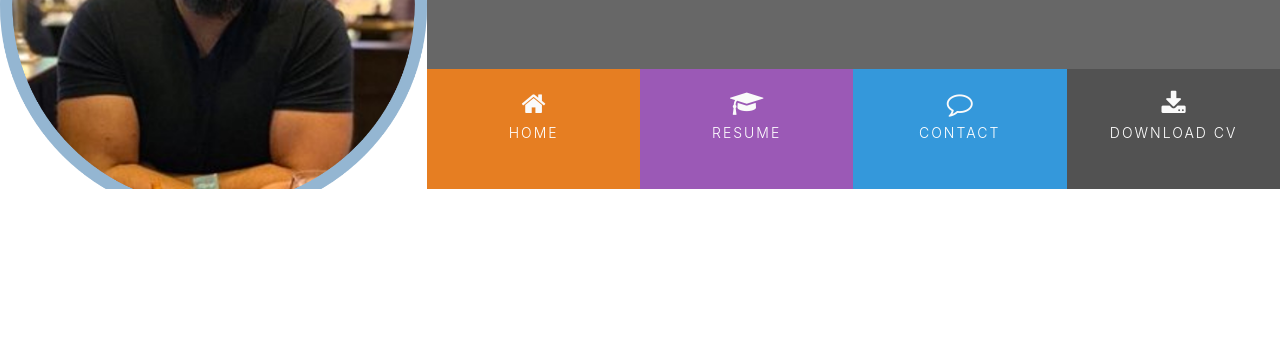
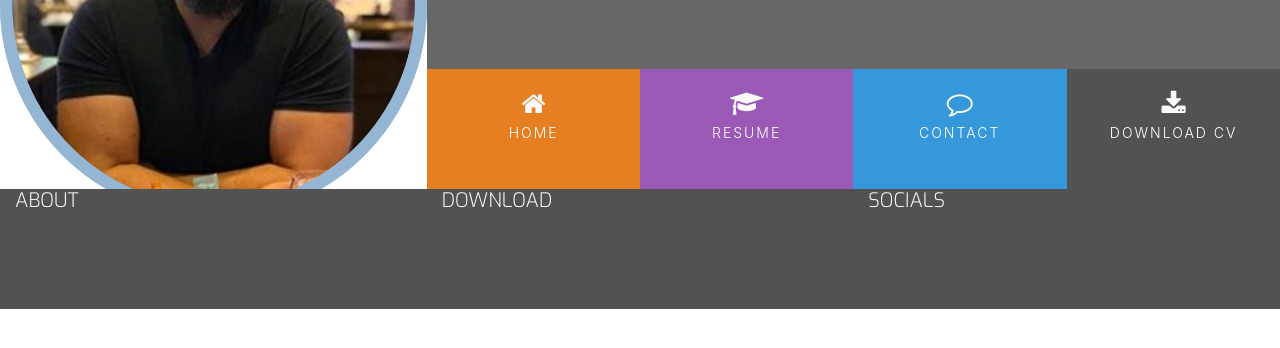
Before and after one commit to OscarBackman92/Resume-Oscar-B, a plain HTML site: page index.html in a window 1280 px wide. Shown: the part 180-528 px from the top of the page. Drawn offline with nearby package versions, Linux system fonts and the light colour scheme.

Commit message:
added footer h5 and styling

```diff
--- a/assets/css/style.css
+++ b/assets/css/style.css
@@ -20,6 +20,21 @@
 
 .ui-menu-color-download {
     background-color: #525252;
+}
+
+/*--------------------------------------------Special padding/margins and text*/
+h1,h2,h3,h4 {
+    margin: 0;
+}
+
+.uppercase {
+    text-transform: uppercase;
+}
+
+.general-sub {
+    font-family: "EXO", sans-serif;
+    font-weight: 300;
+    color: #fafafafa;
 }
 
 /*--------------------------------------------Heading*/
@@ -114,3 +129,13 @@ header {
     background-color: rgba(0,0,0,0.2);
     height: 120px;
 }
+
+/*--------------------------------------------Footer*/
+
+footer {
+    background-color: #525252;
+    color: #fafafa;
+    min-height: 120px;
+    margin: 0;
+
+}
--- a/index.html
+++ b/index.html
@@ -45,8 +45,18 @@
     <section>
 
     </section>
-    <footer>
-
+    <footer class="container-fluid">
+        <div class="row">
+            <div class="col-sm-4">
+                <h5 class="uppercase general-sub">About</h5>
+            </div>
+            <div class="col-sm-4">
+                <h5 class="uppercase general-sub">Download</h5>
+            </div>
+            <div class="col-sm-4">
+                <h5 class="uppercase general-sub">Socials</h5>
+            </div>
+        </div>
     </footer>
 </body>
 </html>
```
